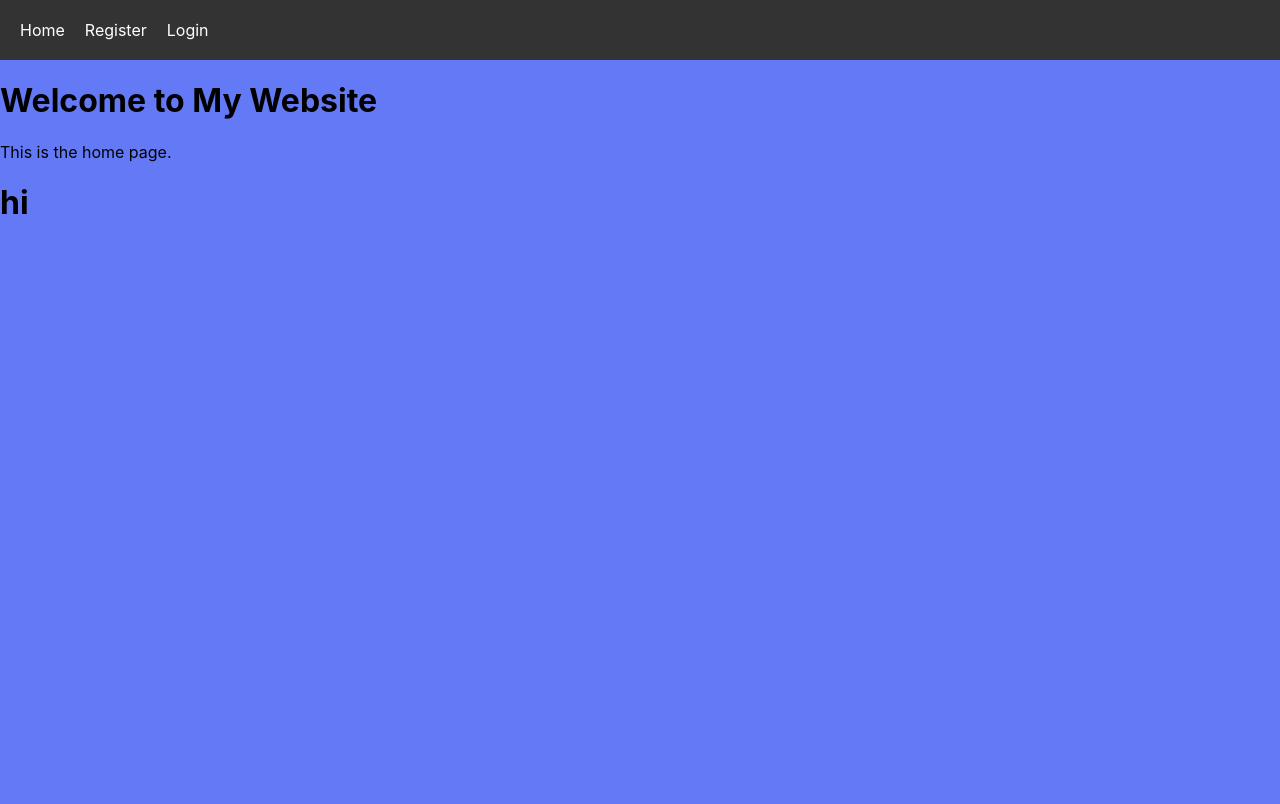
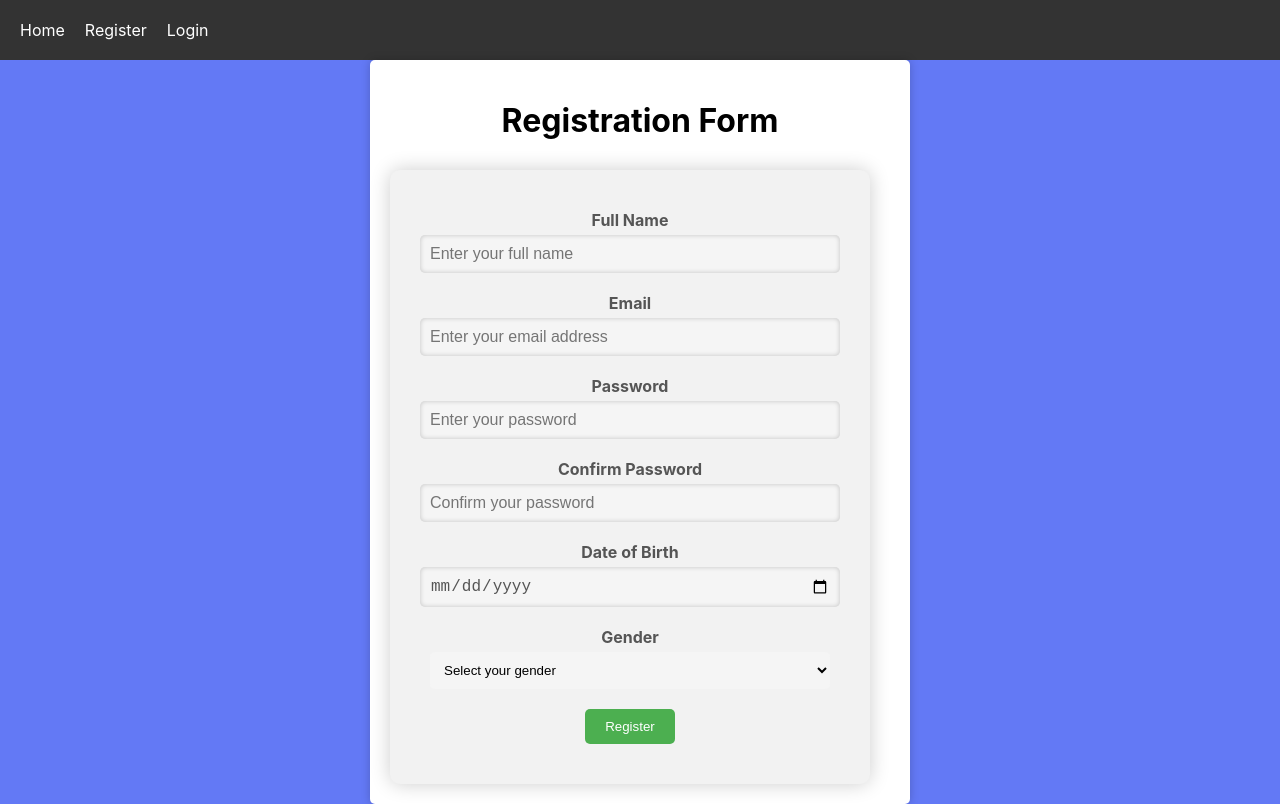
Before and after one commit to LukaBis/Ri-Event, a React (Create React App) app in the folder frontend/rievent-frontend/: page / in a window 1280 px wide. Both pictures are taken after a click on the link "Register". Built offline with nearby package versions, Linux system fonts and the light colour scheme.

Commit message:
Adding a registration form

```diff
--- a/frontend/rievent-frontend/src/Navbar.css
+++ b/frontend/rievent-frontend/src/Navbar.css
@@ -81,3 +81,54 @@ button {
 a:hover {
   color: #4CAF50;
 }
+
+
+
+.container {
+	max-width: 500px;
+	margin: 0 auto;
+	background-color: #FFFFFF;
+	padding: 20px;
+	border-radius: 5px;
+	box-shadow: 0 0 10px rgba(0, 0, 0, 0.2);
+}
+
+h1 {
+	text-align: center;
+	margin-bottom: 30px;
+}
+
+label {
+	display: block;
+	font-weight: bold;
+	margin-bottom: 5px;
+}
+
+input[type="text"],
+input[type="email"],
+input[type="password"],
+select,
+input[type="date"] {
+	width: 100%;
+	padding: 10px;
+	margin-bottom: 20px;
+	border-radius: 5px;
+	border: none;
+	background-color: #F5F5F5;
+}
+
+input[type="submit"] {
+	display: block;
+	margin: 0 auto;
+	background-color: #4CAF50;
+	color: #FFFFFF;
+	padding: 10px 20px;
+	border-radius: 5px;
+	border: none;
+	font-size: 16px;
+	cursor: pointer;
+}
+
+input[type="submit"]:hover {
+	background-color: #3E8E41;
+}
--- a/frontend/rievent-frontend/src/Navbar.js
+++ b/frontend/rievent-frontend/src/Navbar.js
@@ -28,6 +28,86 @@ function LoginForm({ onLogin }) {
   );
 }
 
+function RegistrationForm() {
+  const [fullName, setFullName] = useState("");
+  const [email, setEmail] = useState("");
+  const [password, setPassword] = useState("");
+  const [confirmPassword, setConfirmPassword] = useState("");
+  const [birthdate, setBirthdate] = useState("");
+  const [gender, setGender] = useState("");
+
+  const handleSubmit = (event) => {
+    event.preventDefault();
+    // Submit form data to server
+  };
+
+  return (
+    <div className="container">
+      <h1>Registration Form</h1>
+      <form onSubmit={handleSubmit}>
+        <label htmlFor="fullName">Full Name</label>
+        <input
+          type="text"
+          id="fullName"
+          name="fullName"
+          placeholder="Enter your full name"
+          value={fullName}
+          onChange={(event) => setFullName(event.target.value)}
+        />
+
+        <label htmlFor="email">Email</label>
+        <input
+          type="email"
+          id="email"
+          name="email"
+          placeholder="Enter your email address"
+          value={email}
+          onChange={(event) => setEmail(event.target.value)}
+        />
+
+        <label htmlFor="password">Password</label>
+        <input
+          type="password"
+          id="password"
+          name="password"
+          placeholder="Enter your password"
+          value={password}
+          onChange={(event) => setPassword(event.target.value)}
+        />
+
+        <label htmlFor="confirmPassword">Confirm Password</label>
+        <input
+          type="password"
+          id="confirmPassword"
+          name="confirmPassword"
+          placeholder="Confirm your password"
+          value={confirmPassword}
+          onChange={(event) => setConfirmPassword(event.target.value)}
+        />
+
+        <label htmlFor="birthdate">Date of Birth</label>
+        <input
+          type="date"
+          id="birthdate"
+          name="birthdate"
+          value={birthdate}
+          onChange={(event) => setBirthdate(event.target.value)}
+        />
+
+        <label htmlFor="gender">Gender</label>
+        <select id="gender" name="gender" value={gender} onChange={(event) => setGender(event.target.value)}>
+          <option value="">Select your gender</option>
+          <option value="male">Male</option>
+          <option value="female">Female</option>
+          <option value="other">Other</option>
+        </select>
+
+        <button type="submit">Register</button>
+      </form>
+    </div>
+  );
+}
+
 function HomeContent() {
   return (
     <div className='Home-content'>
@@ -40,20 +120,35 @@ function HomeContent() {
 function App() {
   const [showLoginForm, setShowLoginForm] = useState(false);
   const [showHomeContent, setShowHomeContent] = useState(true);
-
+  const [showRegistrationForm, setShowRegistrationForm] = useState(false);
   const handleLoginClick = () => {
     setShowLoginForm(true);
     setShowHomeContent(false);
+    setShowRegistrationForm(false)
   };
 
   const handleLogin = () => {
     setShowLoginForm(false);
     setShowHomeContent(false);
+    setShowRegistrationForm(false)
   };
+
+  const handleRegistration = () => {
+    setShowLoginForm(false);
+    setShowHomeContent(false);
+    setShowRegistrationForm(false)
+  }
+
+  const handleRegisterClick = () => {
+    setShowLoginForm(false);
+    setShowHomeContent(false);
+    setShowRegistrationForm(true)
+  }
 
   const handleHomeClick = () => {
     setShowLoginForm(false);
     setShowHomeContent(true);
+    setShowRegistrationForm(false);
   };
 
   return (
@@ -65,7 +160,7 @@ function App() {
               <a href="#" onClick={handleHomeClick}>Home</a>
             </li>
             <li className="nav-item">
-              <a href="#">Register</a>
+              <a href="#" onClick={handleRegisterClick}>Register</a>
             </li>
             <li className="nav-item">
               <a href="#" onClick={handleLoginClick}>Login</a>
@@ -75,6 +170,7 @@ function App() {
       </header>
       {showLoginForm && <LoginForm onLogin={handleLogin} />}
       {showHomeContent && <HomeContent />}
+      {showRegistrationForm && <RegistrationForm onRegistration={handleRegistration}/>}
     </div>
   );
 }
--- a/frontend/rievent-frontend/src/index.js
+++ b/frontend/rievent-frontend/src/index.js
@@ -11,7 +11,7 @@ root.render(
 
   <React.StrictMode>
     <Navbar />
-  <h1>hi</h1>
+
   </React.StrictMode>,
 
 
```
